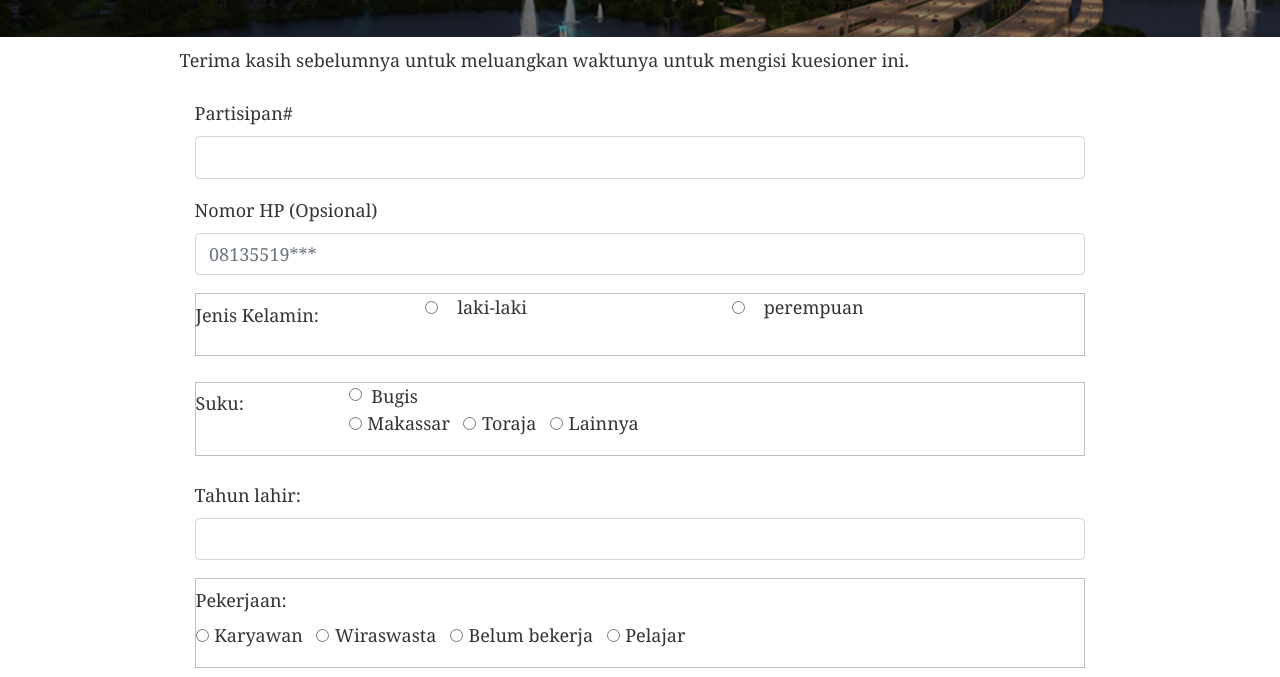
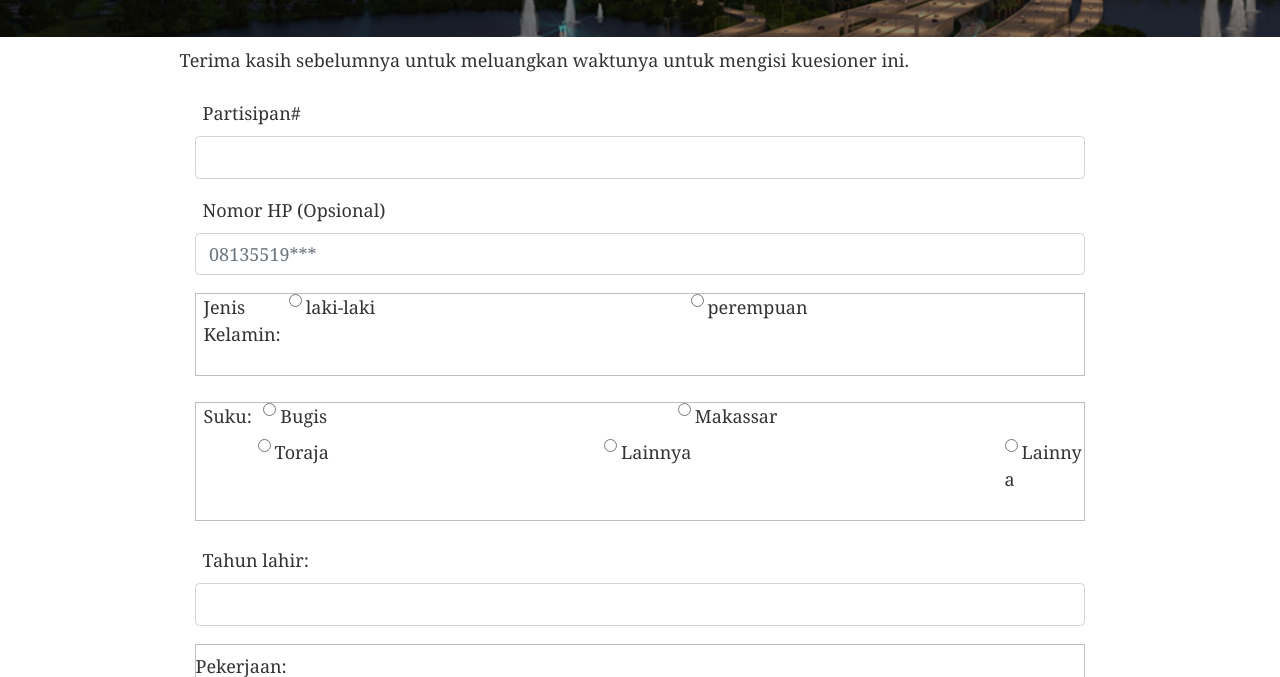
Before and after one commit to 777uliahshafar/formikform-templ, a Gatsby site: page / in a window 1280 px wide. Shown: the part 123-800 px from the top of the page. Built offline with nearby package versions, Linux system fonts and the light colour scheme; Gatsby itself is replaced by a stand-in of ours.

Commit message:
reform formselect

```diff
--- /dev/null
+++ b/src/components/form.css
@@ -0,0 +1,56 @@
+@media (min-width: 375px) {
+  .container-1 {
+    display: flex;
+    flex-direction: row;
+    flex-wrap: wrap;
+  }
+}
+
+.box-1 {
+  flex: 1;
+  order: 1;
+}
+
+.box-2 {
+  flex: 2;
+  flex-basis: 35%;
+  order: 2;
+}
+
+.box-3 {
+  flex: 2;
+  flex-basis: 30%;
+  margin-left: 3em;
+  order: 3;
+}
+
+.box-4 {
+  flex: 2;
+  flex-basis: 30%;
+  order: 4;
+}
+
+.box-4:last-child {
+  flex: 2;
+  margin-left: 3em;
+  order: 5;
+}
+
+.noPadding {
+  padding-left: 0;
+  padding-right: 0;
+}
+
+label {
+  float: left;
+  clear: none;
+  display: inline-block;
+  padding: 0px 0px 0px 8px;
+}
+
+input[type='radio'],
+input.radio {
+  float: left;
+  clear: none;
+  margin: 0px 4px 0 0px;
+}
--- a/src/components/form.js
+++ b/src/components/form.js
@@ -2,6 +2,7 @@ import React, { useState } from 'react'
 import 'bootstrap/dist/css/bootstrap.min.css'
 import { Form, Button, Container, Row, Col } from 'react-bootstrap'
 import { navigate } from 'gatsby'
+import './form.css'
 
 const IndexPage = () => {
   const [formState, setFormState] = useState({
@@ -79,14 +80,11 @@ const IndexPage = () => {
           />
         </Form.Group>
         <fieldset>
-          <Form.Group as={Row} className="mb-3" controlId="formGender">
-            <Form.Label column xs={3}>
-              Jenis Kelamin:
-            </Form.Label>
-            <Col xs={4}>
-              <Form.Label>
+          <Form.Group className="container-1" controlId="formGender">
+            <Form.Label className="box-1">Jenis Kelamin:</Form.Label>
+            <Form.Label className="box-2">
               <Form.Check
-                  inline
+                className="noPadding"
                 name="gender"
                 type="radio"
                 id="opsilaki"
@@ -94,11 +92,10 @@ const IndexPage = () => {
               />
               laki-laki
             </Form.Label>
-            </Col>
-            <Col xs={4}>
-              <Form.Label>
+
+            <Form.Label className="box-2">
               <Form.Check
-                  inline
+                className="noPadding"
                 name="gender"
                 type="radio"
                 id="opsiperempuan"
@@ -106,53 +103,65 @@ const IndexPage = () => {
               />
               perempuan
             </Form.Label>
-            </Col>
           </Form.Group>
         </fieldset>
+        <fieldset>
+          <Form.Group className="container-1" controlId="formSuku">
+            <Form.Label className="box-1">Suku:</Form.Label>
+            <Form.Label className="box-2">
+              <Form.Check
+                className="noPadding"
+                name="suku"
+                type="radio"
+                id="bugis"
+                value="Bugis"
+              />
+              Bugis
+            </Form.Label>
 
-        <fieldset>
-          <Form.Group as={Row} className="mb-3" controlId="formSuku">
-            <Form.Label column sm={2}>
-              Suku:
+            <Form.Label className="box-2">
+              <Form.Check
+                className="noPadding"
+                name="suku"
+                type="radio"
+                id="makassar"
+                value="Makassar"
+              />
+              Makassar
             </Form.Label>
-            <Col sm="10">
+
+            <Form.Label className="box-3">
               <Form.Check
+                className="noPadding"
+                name="suku"
                 type="radio"
-                label="Bugis"
+                id="toraja"
+                value="Toraja"
+              />
+              Toraja
+            </Form.Label>
+
+            <Form.Label className="box-4">
+              <Form.Check
+                className="noPadding"
                 name="suku"
-                id="bugis"
-                onChange={handleChange}
-                value={formState.suku}
+                type="radio"
+                id="lainnya"
+                value="Lainnya"
               />
+              Lainnya
+            </Form.Label>
+
+            <Form.Label className="box-4">
               <Form.Check
-                inline
+                className="noPadding"
+                name="suku"
                 type="radio"
-                label="Makassar"
-                name="suku"
-                id="makassar"
-                onChange={handleChange}
-                value={formState.suku}
+                id="lainnya"
+                value="Lainnya"
               />
-
-              <Form.Check
-                inline
-                type="radio"
-                label="Toraja"
-                name="suku"
-                id="toraja"
-                onChange={handleChange}
-                value={formState.suku}
-              />
-              <Form.Check
-                inline
-                type="radio"
-                label="Lainnya"
-                name="suku"
-                id="lainLain"
-                onChange={handleChange}
-                value={formState.suku}
-              />
-            </Col>
+              Lainnya
+            </Form.Label>
           </Form.Group>
         </fieldset>
 
```
Lines whose indentation alone changed are shown as unchanged.
